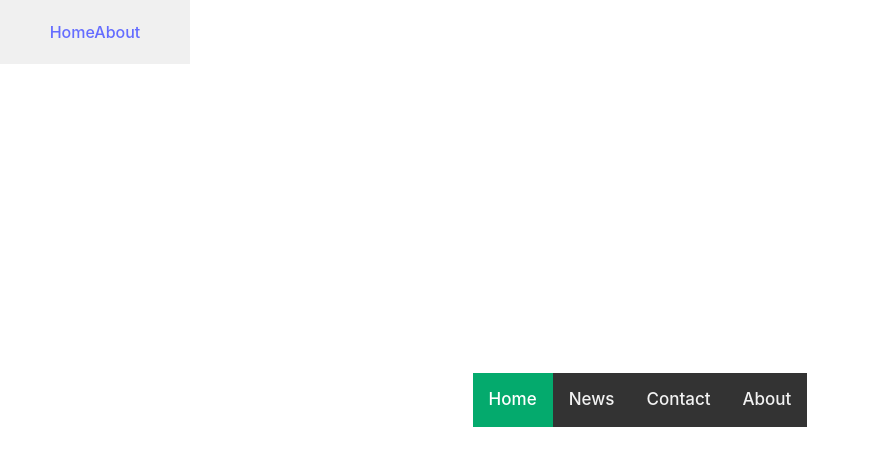
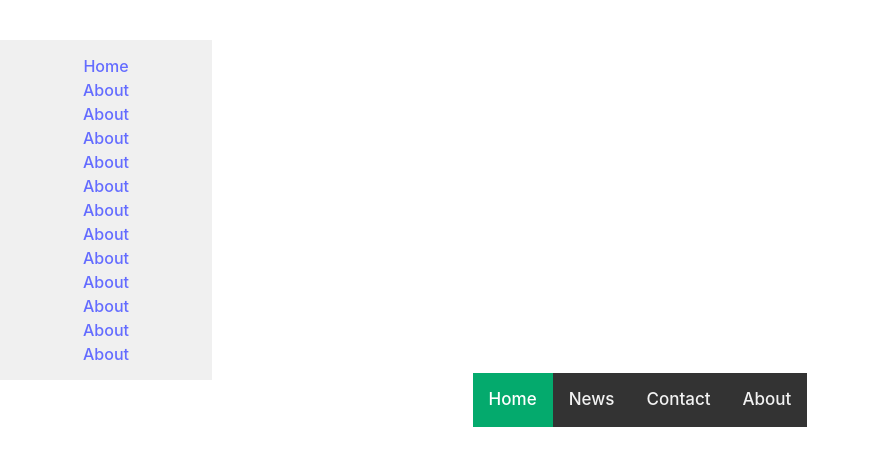
Before and after one commit to smubarakshin/react-recepie-book, a React (Vite) app in the folder recepie-book/: page / in a window 1280 px wide. Shown: the top 466 px of the page, without its empty margins (0-870 px from the left). Built offline with nearby package versions, Linux system fonts and the light colour scheme.

Commit message:
sidebar_tweakv1

```diff
--- a/recepie-book/src/App.css
+++ b/recepie-book/src/App.css
@@ -73,7 +73,21 @@
   position: fixed;
   top: 0;
   left: 0;
-  width: 150px;
+  width: 180px;
   background-color: #f0f0f0;
-  padding: 20px;
+  padding: 10px;
+  display: flex;
+  flex-direction: column;
+  padding: 14px 16px;
+  margin-bottom: 100px;
+  margin-top: 40px;
+
 }
+
+.sidebar a:hover {
+  background-color: #ddd;
+  color: black;
+}
+.sidebar text {
+margin-bottom: 10px;
+}
--- a/recepie-book/src/componets/Sidebar.jsx
+++ b/recepie-book/src/componets/Sidebar.jsx
@@ -3,6 +3,18 @@ function Sidebar (){
     <div className="sidebar">
   <a className="active" href="#home">Home</a>
   <a href="#about">About</a>
+  <a href="#about">About</a>
+  <a href="#about">About</a>
+  <a href="#about">About</a>
+  <a href="#about">About</a>
+  <a href="#about">About</a>
+  <a href="#about">About</a>
+  <a href="#about">About</a>
+  <a href="#about">About</a>
+  <a href="#about">About</a>
+  <a href="#about">About</a>
+  <a href="#about">About</a>
+
 </div>
 
     )
```
